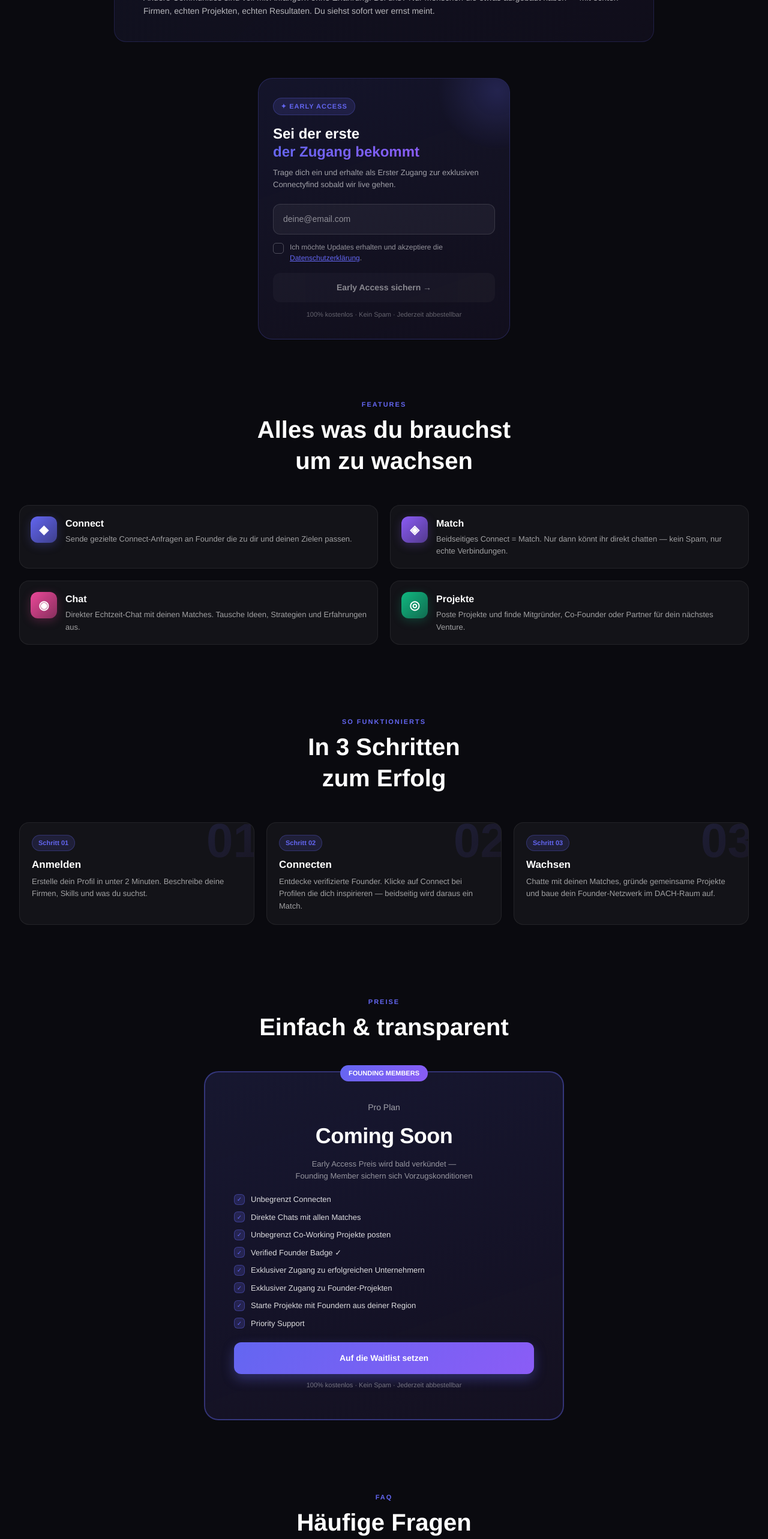
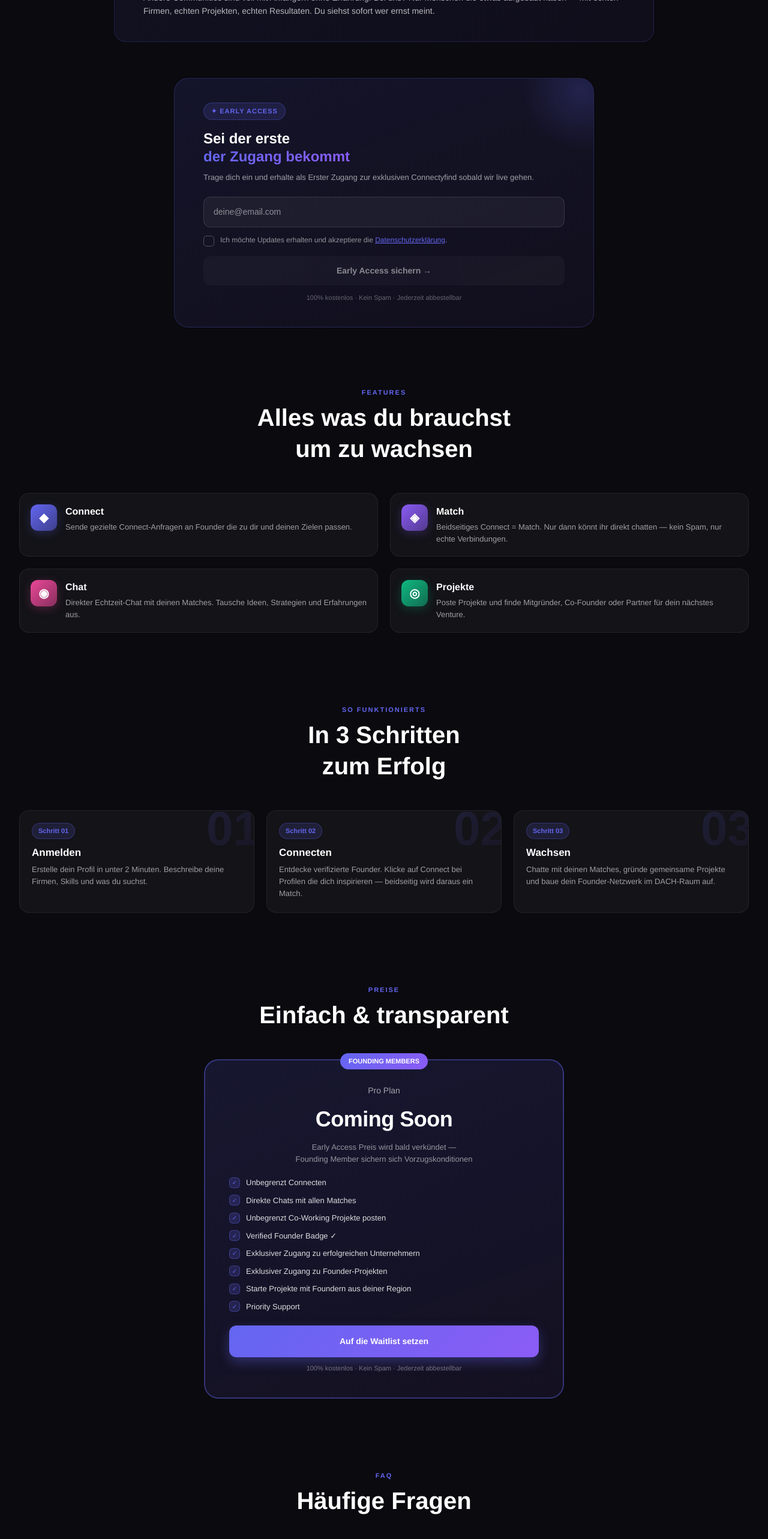
Before and after one commit to flaviociraci-boop/founder-platform, a Next.js app: page / in a window 1280 px wide. Shown: the part 1080-3646 px from the top of the page at 60% size. Built offline with nearby package versions, Linux system fonts and the light colour scheme; no server answers.

Commit message:
Desktop layout: conditional styles for Pricing, CTA button, EmailSignupForm
Co-Authored-By: Claude Sonnet 4.6 <noreply@anthropic.com>

```diff
--- a/app/components/EmailSignupForm.tsx
+++ b/app/components/EmailSignupForm.tsx
@@ -1,12 +1,25 @@
 "use client";
 
-import { useState } from "react";
+import { useState, useEffect } from "react";
+
+function useMediaQuery(query: string) {
+  const [matches, setMatches] = useState(false);
+  useEffect(() => {
+    const media = window.matchMedia(query);
+    setMatches(media.matches);
+    const listener = (e: MediaQueryListEvent) => setMatches(e.matches);
+    media.addEventListener("change", listener);
+    return () => media.removeEventListener("change", listener);
+  }, [query]);
+  return matches;
+}
 
 const EMAIL_RE = /^[^\s@]+@[^\s@]+\.[^\s@]+$/;
 
 type State = "idle" | "loading" | "success" | "already" | "error";
 
 export default function EmailSignupForm() {
+  const isDesktop = useMediaQuery("(min-width: 1024px)");
   const [email, setEmail] = useState("");
   const [agreed, setAgreed] = useState(false);
   const [state, setState] = useState<State>("idle");
@@ -44,10 +57,11 @@ export default function EmailSignupForm() {
 
   return (
     <div style={{
-      maxWidth: 420, width: "100%",
+      maxWidth: isDesktop ? 700 : 420, width: "100%",
       background: "linear-gradient(160deg, rgba(99,102,241,0.12), rgba(139,92,246,0.06))",
       border: "1px solid rgba(99,102,241,0.25)",
-      borderRadius: 24, padding: "32px 24px",
+      borderRadius: 24, padding: isDesktop ? "40px 48px" : "32px 24px",
+      margin: isDesktop ? "0 auto" : undefined,
       position: "relative", overflow: "hidden",
     }}>
       {/* Glow */}
--- a/app/components/LandingPage.tsx
+++ b/app/components/LandingPage.tsx
@@ -260,7 +260,7 @@ export default function LandingPage() {
         <div style={{
           background: "linear-gradient(160deg, rgba(99,102,241,0.15), rgba(139,92,246,0.08))",
           border: "2px solid rgba(99,102,241,0.4)",
-          borderRadius: 24, padding: isDesktop ? "48px" : "28px 22px", position: "relative",
+          borderRadius: 24, padding: isDesktop ? "40px" : "28px 22px", position: "relative",
           maxWidth: isDesktop ? 600 : undefined,
           margin: isDesktop ? "0 auto" : undefined,
         }}>
@@ -362,7 +362,10 @@ export default function LandingPage() {
             Schliesse dich Hunderten von Foundern an die bereits gematcht haben.
           </p>
           <button onClick={goRegister} style={{
-            width: "100%", padding: "16px 32px",
+            width: isDesktop ? "auto" : "100%", padding: "16px 32px",
+            maxWidth: isDesktop ? 320 : undefined,
+            margin: isDesktop ? "0 auto" : undefined,
+            display: isDesktop ? "block" : undefined,
             background: "linear-gradient(135deg, #6366f1, #8b5cf6)",
             border: "none", color: "#fff", borderRadius: 14,
             fontSize: 14, fontWeight: 700, cursor: "pointer",
```
